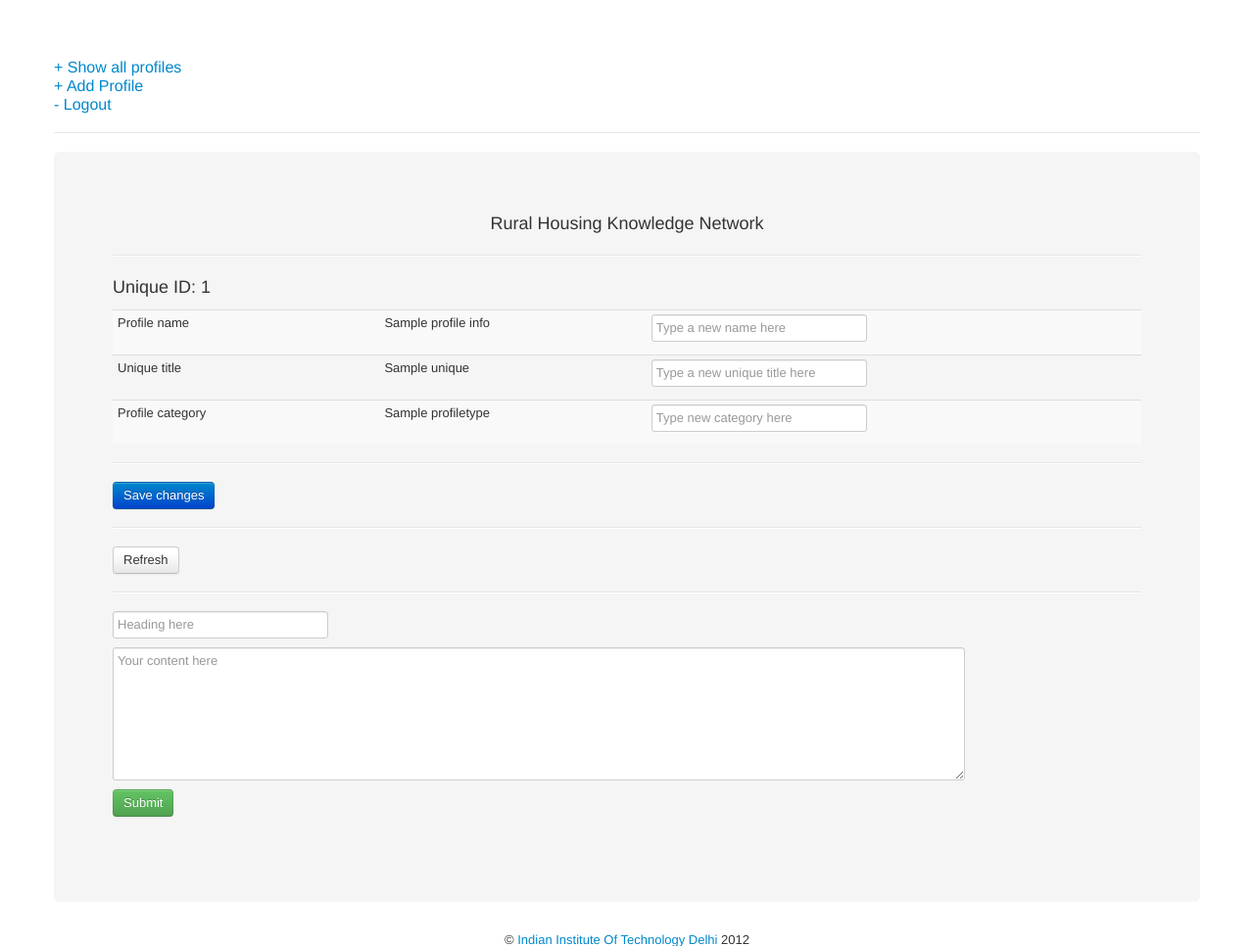
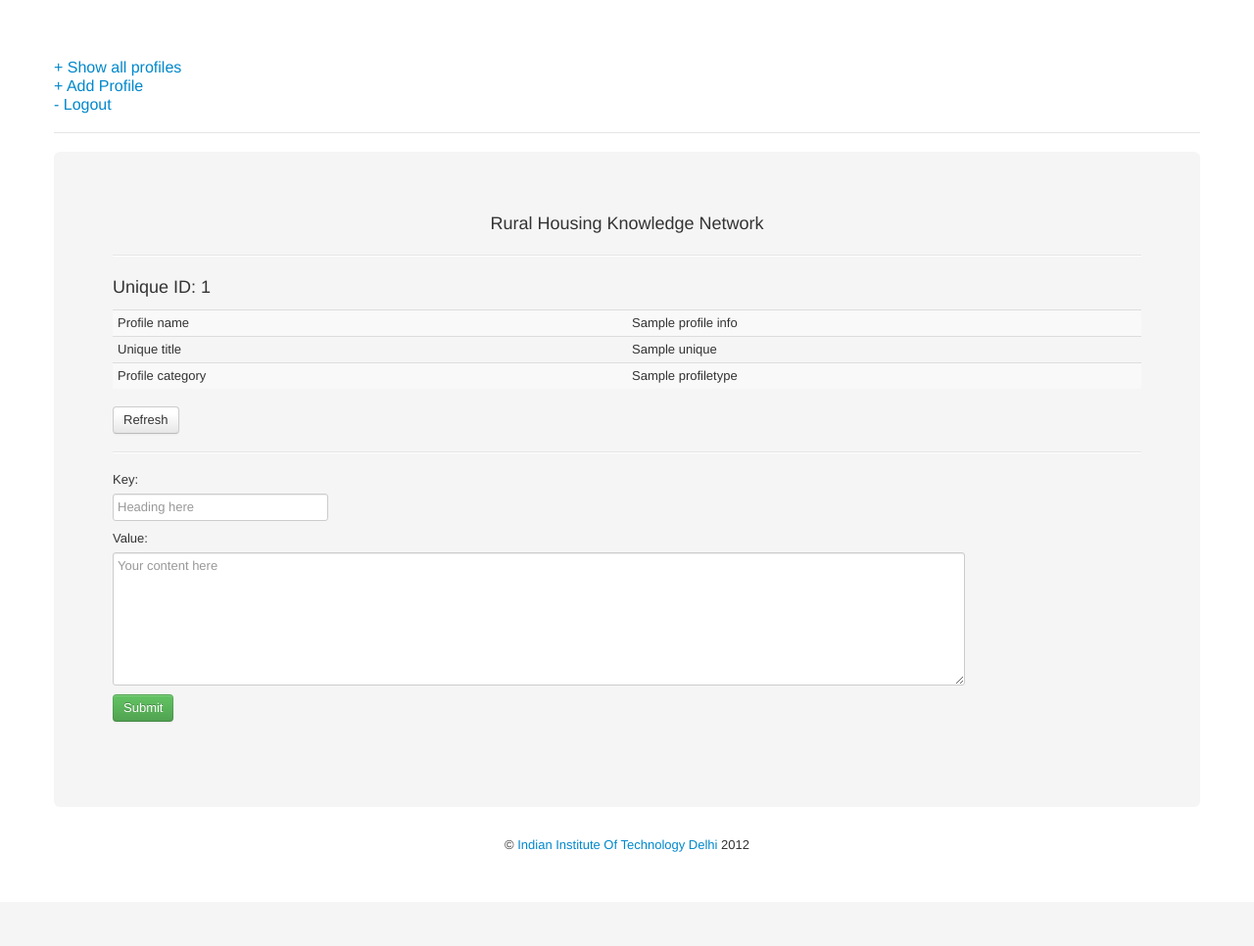
Before and after one commit to DarkSector/profilebuilder, a Flask app: template profilebuilder/templates/edit.html in a window 1280 px wide. Shown: the top 966 px of the page at 98% size. After the commit the page ends 870 px from the top, so only its background shows below. Run offline with Flask 2, Linux system fonts and the light colour scheme; the visitor is signed in with stand-in values (Sample User, id 1); the template is opened without the code that fills it: most values are stand-ins (such as "Sample title", 1, 10 or a date in 2020); parts of the project's set-up code (start-up, migrations or seed data) failed here and were passed over; some libraries are stand-ins or nearby versions.

Commit message:
updated template to remove form

```diff
--- a/profilebuilder/templates/edit.html
+++ b/profilebuilder/templates/edit.html
@@ -47,42 +47,38 @@ footer p
 
 	<p>Unique ID: {{ profile_info._id }}</p>
 	<div id="editingstage">
-	<form action="" method="POST">
+
 		<table class="table table-striped table-condensed">
 			<colgroup>
 				<col class="span2">
 				<col class="span2">
-				<col class="span3">
+
 			</colgroup>
 			<tbody>
 				<tr>
 					<td>Profile name</td>
 					<td>{{ profile_info.title }}</td>
-					<td><input
-					 type="text" placeholder="Type a new name here" /></td>
+
 				</tr>
 				<tr>
 					<td>Unique title</td>
 					<td>{{ profile_info.unique }}</td>
-					<td><input
-					 type="text" placeholder="Type a new unique title here" /></td>
+
 				</tr>
 				<tr>
 					<td>Profile category</td>
 					<td>{{ profile_info.profiletype }}</td>
-					<td><input
-					 type="text" placeholder="Type new category here" /></td>
+
 				</tr>
 			</tbody>
 		</table>
-				<hr />
-		<button type="submit" class="btn btn-primary">Save changes</button>
-		</form>
-		<hr />
-				<a class="btn " href="">Refresh</a>
+
+		<a class="btn " href="">Refresh</a>
 		<hr />
 		<form id="newDataForm" name="newDataForm">
+			<label>Key:</label>
 			<input type="text" name="key" placeholder="Heading here" /><br />
+			<label>Value:</label>
 			<textarea rows="7" class="span9" placeholder="Your content here"></textarea><br />
 			<input class="btn btn-success" type="submit" />
 		</form>
```
